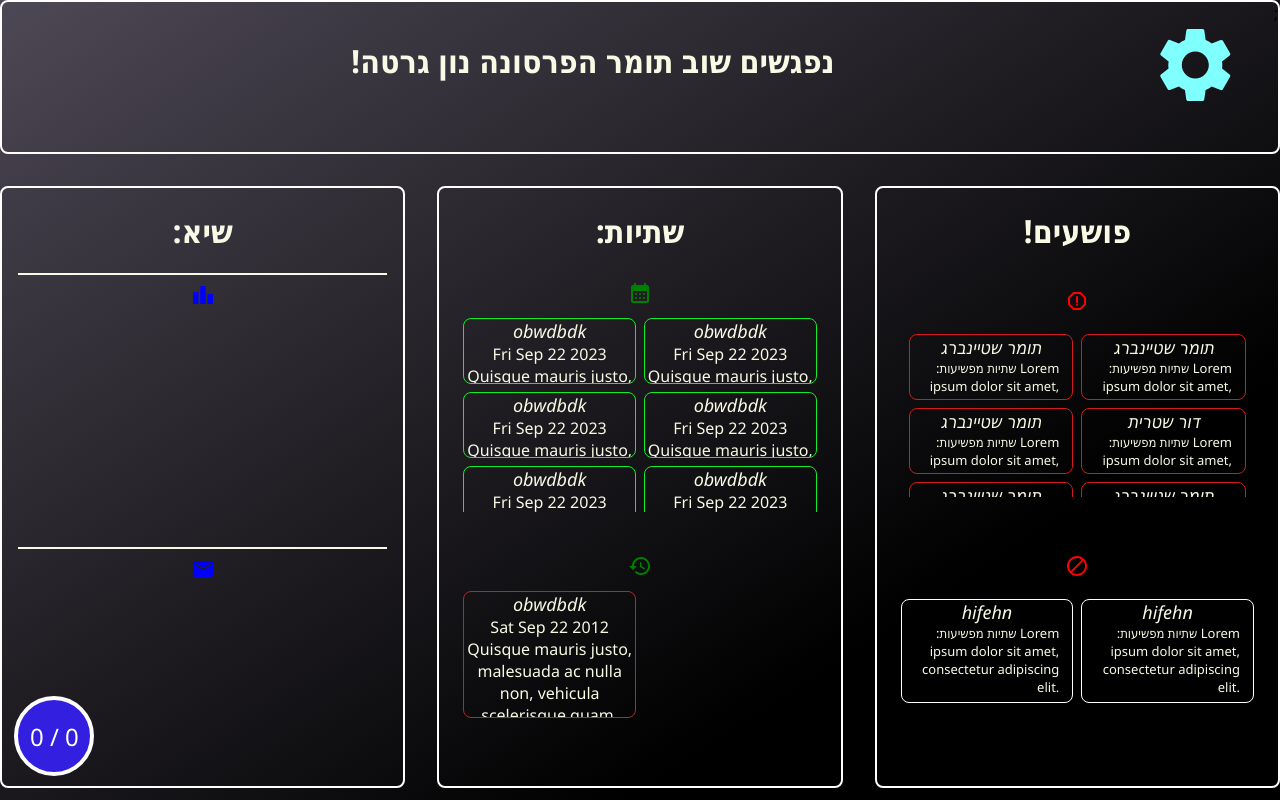
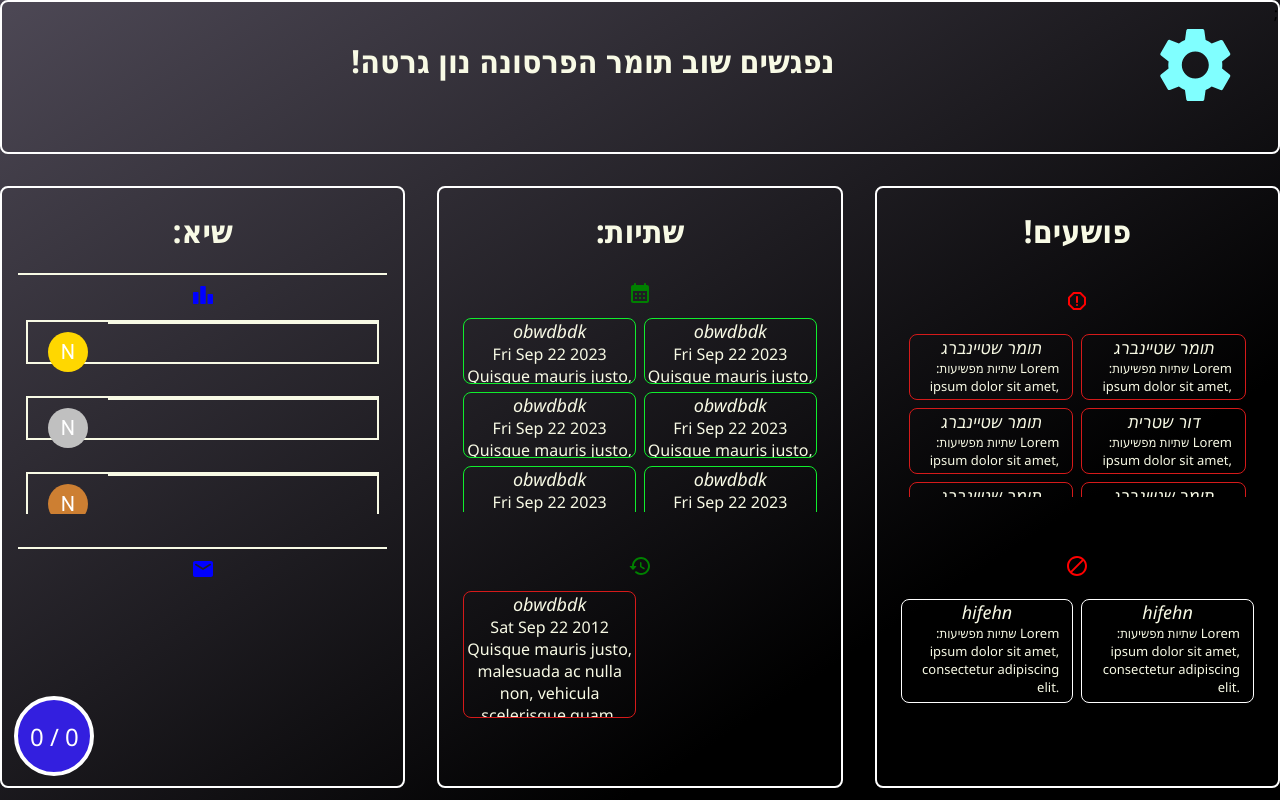
Before and after one commit to piloshachar14/golden-toasts, a React (Vite) app in the folder apps/client/: page / in a window 1280 px wide. Built offline with nearby package versions, Linux system fonts and the light colour scheme.

Commit message:
feature(client): add leaderboard component

```diff
--- a/apps/client/src/components/leaderboard/leaderboard.module.css
+++ b/apps/client/src/components/leaderboard/leaderboard.module.css
@@ -0,0 +1,16 @@
+.leaderboardTable {
+  display: flex;
+  height: 85%;
+  flex-direction: column;
+  padding: 0.5em;
+  gap: 2em;
+}
+.leaderBoardOne {
+  display: flex;
+  flex-direction: row;
+  height: 30%;
+  border: 2px solid;
+  border-color: var(---white-color);
+  justify-content: flex-start;
+  gap: 2.5em;
+}
--- a/apps/client/src/components/leaderboard/leaderboard.tsx
+++ b/apps/client/src/components/leaderboard/leaderboard.tsx
@@ -1,7 +1,10 @@
+import styles from './leaderboard.module.css';
 import { useState } from 'react';
-import { Category, User } from '../';
+import { Category, Divider, User } from '../';
 import { LeaderboardRounded } from '@mui/icons-material';
 import { Tooltip } from 'react-tooltip';
+import Badge from '@mui/material/Badge';
+import Avatar from '@mui/material/Avatar';
 export const Leaderboard: React.FC = () => {
   const [leaderboard, setLeaderboard] = useState<User[]>([]);
   return (
@@ -17,6 +20,44 @@ export const Leaderboard: React.FC = () => {
       <Tooltip anchorSelect=".leaderboard" place="top">
         :טבלת מובילים
       </Tooltip>
+      <div className={styles.leaderboardTable}>
+        <div className={styles.leaderBoardOne}>
+          <Avatar
+            sx={{
+              bgcolor: 'gold',
+              top: '25%',
+              left: '1em',
+            }}
+          >
+            N
+          </Avatar>
+          <Divider style={{ height: '100%', width: '0.1em' }} />
+        </div>
+        <div className={styles.leaderBoardOne}>
+          <Avatar
+            sx={{
+              bgcolor: 'silver',
+              top: '25%',
+              left: '1em',
+            }}
+          >
+            N
+          </Avatar>
+          <Divider style={{ height: '100%', width: '0.1em' }} />
+        </div>
+        <div className={styles.leaderBoardOne}>
+          <Avatar
+            sx={{
+              bgcolor: '#cd7f32',
+              top: '25%',
+              left: '1em',
+            }}
+          >
+            N
+          </Avatar>
+          <Divider style={{ height: '100%', width: '0.1em' }} />
+        </div>
+      </div>
     </Category>
   );
 };
```
